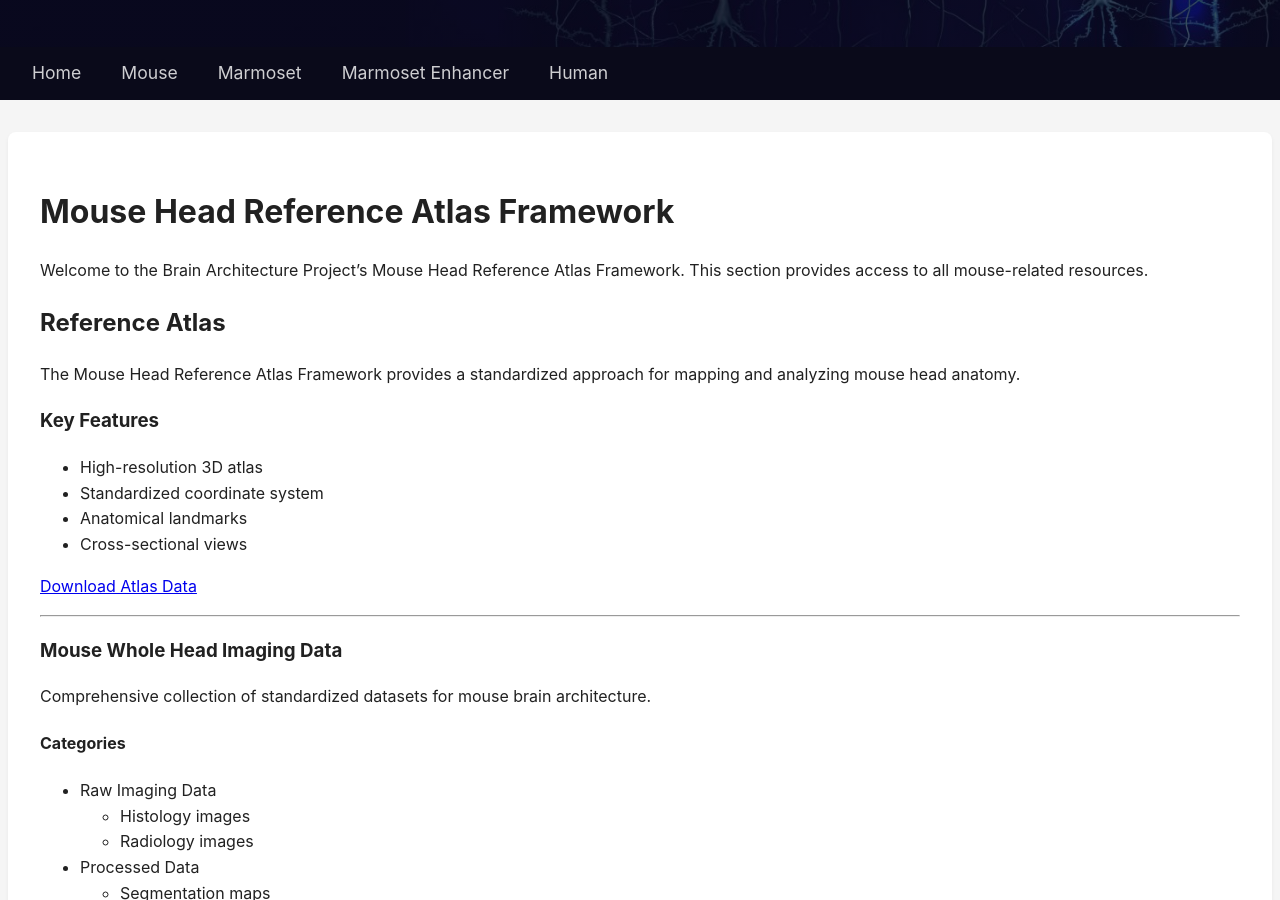
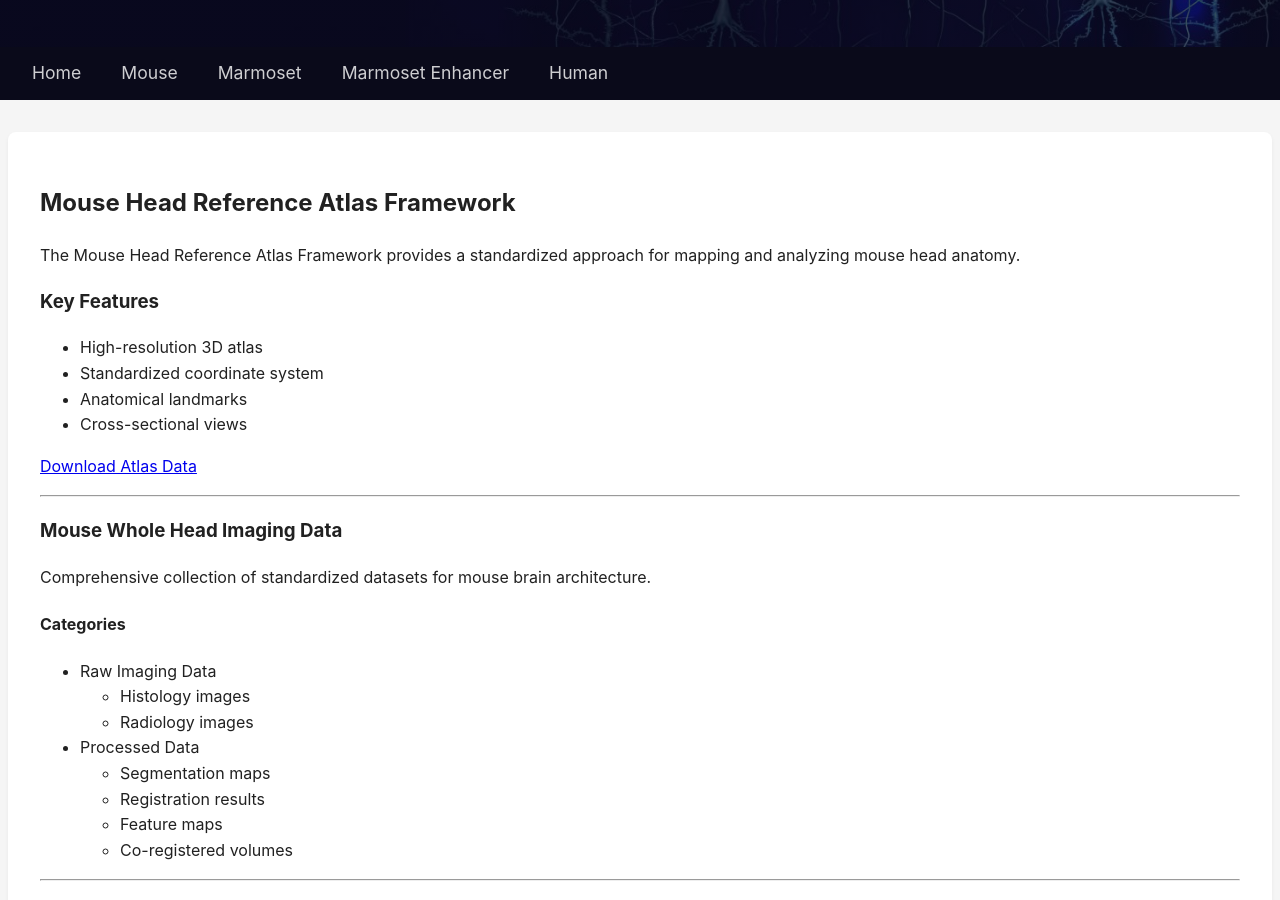
Before and after one commit to ppmitra/BAPDataAndCode, a Jekyll site: the page built from pages/mouse.md, in a window 1280 px wide and 900 px high, scrolled down 394 px. Built offline with Jekyll 4.4.1, drawn with Linux system fonts in a browser that asks for light colours; comment, search, counter and statistics services are not loaded.

```diff
--- a/pages/mouse.md
+++ b/pages/mouse.md
@@ -3,11 +3,8 @@ layout: default
 title: Mouse Head Reference Atlas Framework
 ---
 
-# Mouse Head Reference Atlas Framework
 
-Welcome to the Brain Architecture Project's Mouse Head Reference Atlas Framework. This section provides access to all mouse-related resources.
-
-## Reference Atlas
+## Mouse Head Reference Atlas Framework
 
 The Mouse Head Reference Atlas Framework provides a standardized approach for mapping and analyzing mouse head anatomy.
 
```
Also changed, not shown: pages/mouse/datasets.md (+1 -1 lines).
